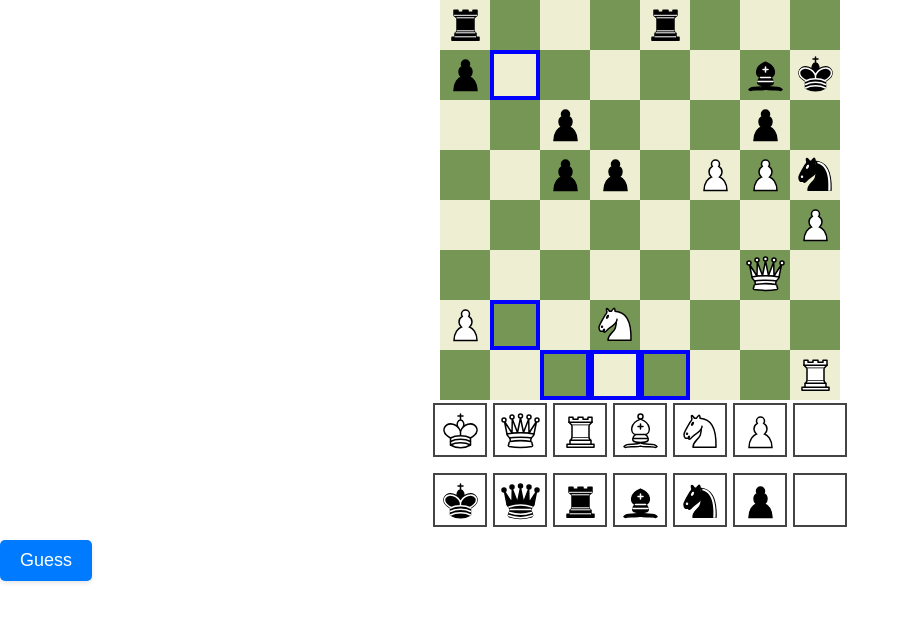
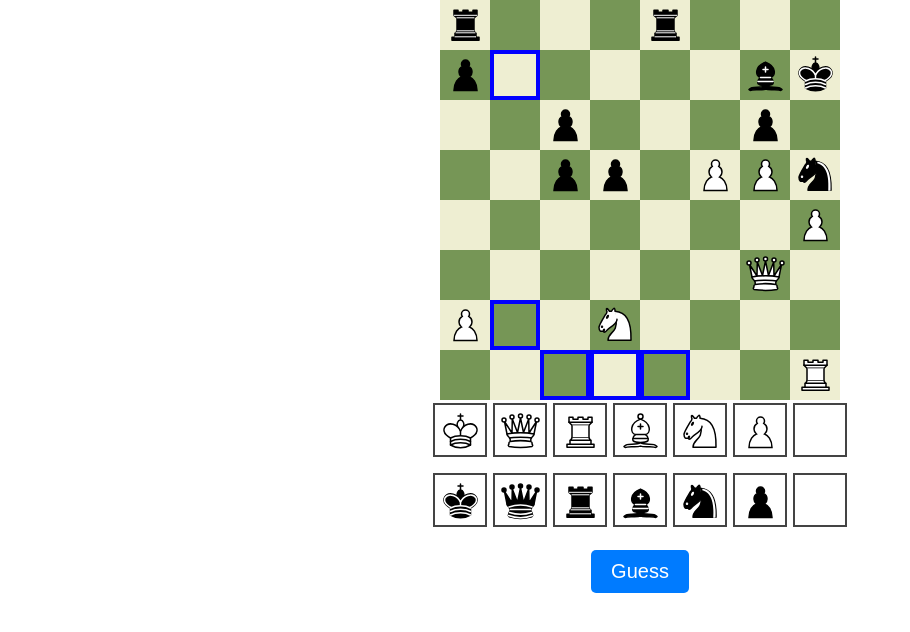
Before and after one commit to ofirster/matle, a React (Create React App) app in the folder matle/: page / in a window 1280 px wide. Shown: the top 632 px of the page, without its empty margins (0-910 px from the left). Built offline with nearby package versions, Linux system fonts and the light colour scheme.

Commit message:
Updated Guess Button

```diff
--- a/matle/src/App.css
+++ b/matle/src/App.css
@@ -46,17 +46,25 @@
 
 
 
-  .guess-button {
-    padding: 10px 20px;
-    font-size: 18px;
-    color: #fff;
-    background-color: #007bff;
-    border: none;
-    border-radius: 5px;
-    cursor: pointer;
-    transition: background-color 0.2s ease-in-out, transform 0.2s ease-in-out;
-    box-shadow: 0 2px 4px rgba(0, 0, 0, 0.1);
-  }
+/* App.css or another relevant CSS file */
+
+.guess-button {
+  font-size: 20px; /* Makes text larger */
+  padding: 10px 20px; /* Larger clickable area */
+  background-color: #007bff; /* Example background color */
+  color: white; /* Text color */
+  border: none; /* Removes the default border */
+  border-radius: 5px; /* Optional: rounds the corners */
+  cursor: pointer; /* Changes the cursor to a pointer on hover */
+  display: block; /* Block display to enable margin auto */
+  margin: 20px auto; /* Centers the button horizontally */
+}
+
+/* Add styles for hover effect */
+.guess-button:hover {
+  background-color: #0056b3; /* Darker shade when hovered */
+}
+
 
   .guess-button:hover {
     background-color: #0056b3;
--- a/matle/src/components/Chessboard.js
+++ b/matle/src/components/Chessboard.js
@@ -4,9 +4,10 @@ import HiddenSquare from './HiddenSquare';
 import BoardSquare from './BoardSquare';
 
 const Chessboard = ({ chessBoard, hiddenSquares }) => {
-  // Initialize guesses state with an object where each key is a square from hiddenSquares set to null
+  // Initialize guesses state with an array containing an object for the first guess
   const [guesses, setGuesses] = useState([hiddenSquares.reduce((acc, cur) => ({...acc, [cur]: null}), {})]);
-  const [guessesResults, setGuessesResults] = useState({}); // Now an object for holding guess results
+  // Initialize an array to track the results of each guess
+  const [guessesResults, setGuessesResults] = useState([]);
 
   const getPieceBySquareName = (squareName) => {
     const columnIndex = squareName.charCodeAt(0) - 'a'.charCodeAt(0);
@@ -15,50 +16,43 @@ const Chessboard = ({ chessBoard, hiddenSquares }) => {
   };
 
   const onGuessClick = () => {
-    let newGuessesResults = {};
-    let validGuess = true; // Assume the guess is valid for simplicity, validation logic to be added as needed
+    let newGuessResults = {};
+    let validGuess = true; // Assume the guess is valid for simplicity
     if (validGuess) {
       const lastGuess = guesses[guesses.length - 1];
       hiddenSquares.forEach(squareName => {
         const guessedPiece = lastGuess[squareName];
         const correctPiece = getPieceBySquareName(squareName);
-        const hiddenPieces=hiddenSquares.map(x=>getPieceBySquareName(x));
-
+        const hiddenPieces = hiddenSquares.map(x => getPieceBySquareName(x));
 
         if (correctPiece === guessedPiece) {
-          newGuessesResults[squareName] = "green";
-        } else if (hiddenPieces.includes(guessedPiece)) {
-          newGuessesResults[squareName] = "yellow";
+          newGuessResults[squareName] = "green";
+        } else if (hiddenPieces.includes(guessedPiece) && guessedPiece !== null) {
+          newGuessResults[squareName] = "yellow";
         } else {
-          newGuessesResults[squareName] = "gray";
+          newGuessResults[squareName] = "gray";
         }
       });
-      setGuessesResults(newGuessesResults); // Update state with new results
+      // Append the results of the current guess
+      setGuessesResults([...guessesResults, newGuessResults]);
+
+      // Prepare for a new guess, initializing it with the state of the last guess
+      setGuesses([...guesses, {...lastGuess}]);
     }
-
-    // Optionally, prepare for a new guess
-    setGuesses([...guesses, hiddenSquares.reduce((acc, cur) => ({...acc, [cur]: null}), {})]);
   };
 
   const onPieceDrop = (squareName, pieceCode) => {
-    // Only update the state if there's at least one guess in the history
-    if (guesses.length > 0) {
-      setGuesses(prevGuesses => {
-        // Take all but the last guess as is, we're going to modify the last guess
-        const allButLast = prevGuesses.slice(0, -1);
-
-        // Copy the last guess object and update it with the new piece code for the dropped piece
-        const lastGuessUpdated = {
-          ...prevGuesses[prevGuesses.length - 1],
-          [squareName]: pieceCode,
-        };
-
-        // Return the new array of guesses with the updated last guess
-        return [...allButLast, lastGuessUpdated];
-      });
-    }
+    setGuesses(prevGuesses => {
+      const newGuesses = [...prevGuesses];
+      newGuesses[newGuesses.length - 1] = { ...newGuesses[newGuesses.length - 1], [squareName]: pieceCode };
+      return newGuesses;
+    });
   };
 
+  // Function to retrieve the guess result for a specific square
+  const getGuessResult = (squareName) => {
+    return guessesResults.length > 0 ? guessesResults[guessesResults.length - 1][squareName] : undefined;
+  };
 
   return (
     <>
@@ -68,7 +62,7 @@ const Chessboard = ({ chessBoard, hiddenSquares }) => {
             const squareName = String.fromCharCode(97 + colIndex) + (8 - rowIndex);
             const isHidden = hiddenSquares.includes(squareName);
             const isWhite = (rowIndex + colIndex) % 2 === 0;
-            const status = guessesResults[squareName]; // Retrieve status for this square
+            const status = getGuessResult(squareName); // Retrieve the latest guess result for this square
 
             if (isHidden) {
               return <HiddenSquare
@@ -76,7 +70,7 @@ const Chessboard = ({ chessBoard, hiddenSquares }) => {
                 correctPiece={piece}
                 isWhite={isWhite}
                 onPieceDrop={onPieceDrop}
-                status={status} // Pass status as a prop
+                status={status}
                 key={squareName}
               />;
             } else {
```
Also changed, not shown: matle/src/App.js (+2 -46 lines), matle/src/DragContext.js (added, +9 -0 lines).
